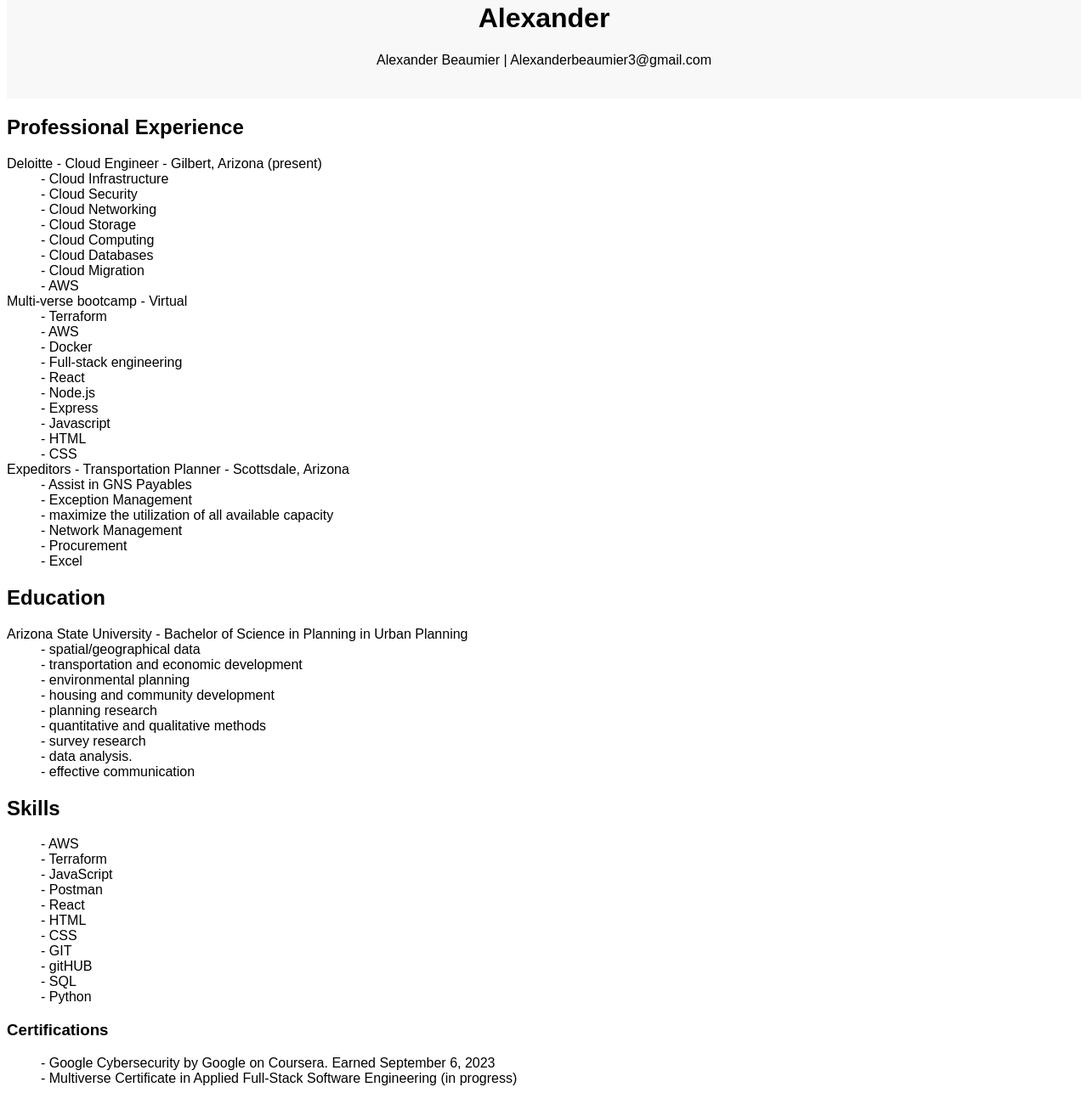
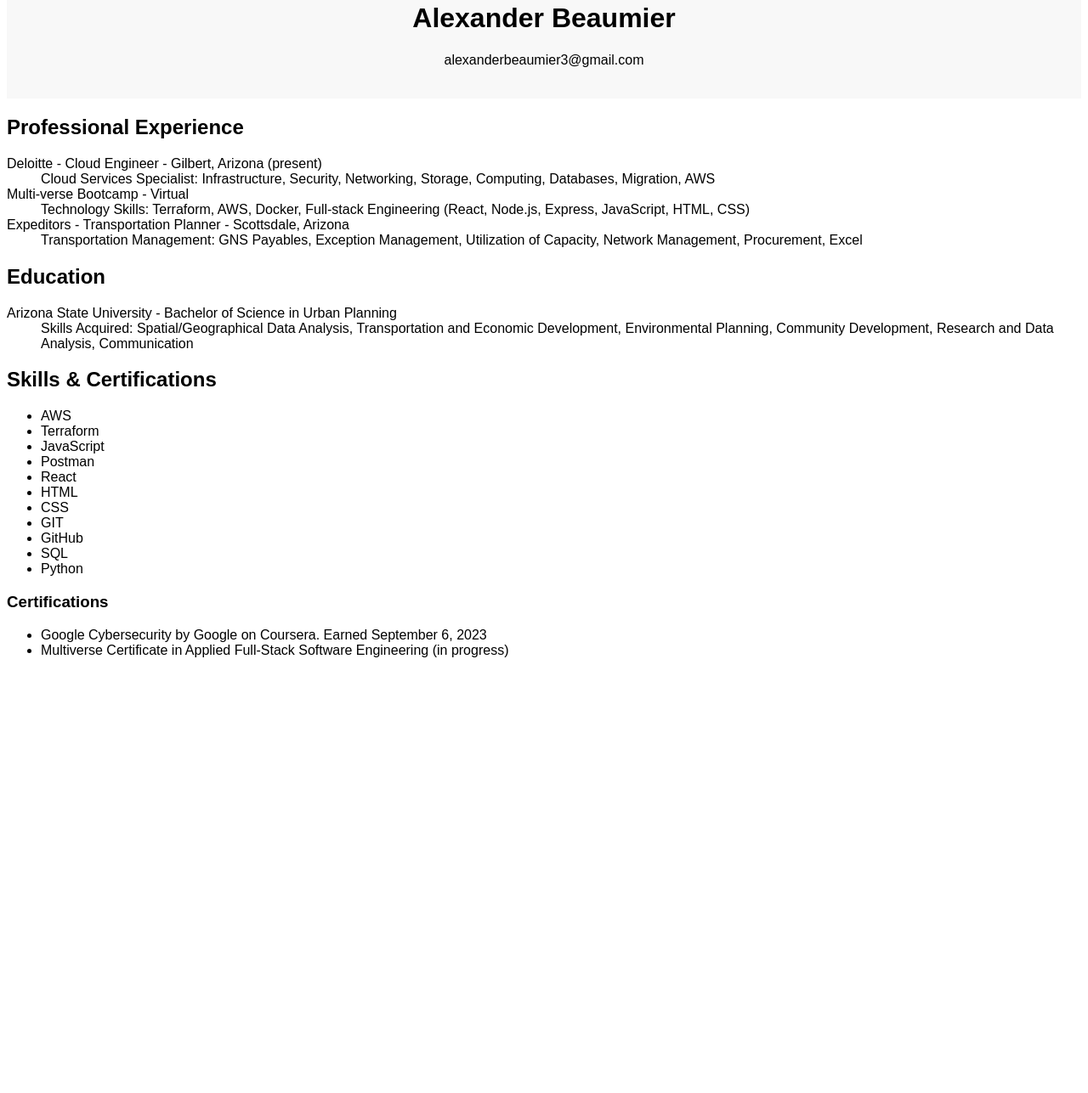
Before and after one commit to Alexanderbeaumier3/alexanderbeaumier-website, a plain HTML site: page index.html in a window 1280 px wide. Shown: the part 206-1493 px from the top of the page at 85% size. After the commit the page ends 997 px from the top, so only its background shows below. Drawn offline with Linux system fonts and the light colour scheme.

Commit message:
Update index.html

```diff
--- a/index.html
+++ b/index.html
@@ -8,80 +8,48 @@
 </head>
 <body>
     <header>
-        <img src="headshot.jpg" alt="Your Headshot" class="headshot">
-        <h1 id="name">Alexander</h1>
-        <p id="contact">Alexander Beaumier | Alexanderbeaumier3@gmail.com</p>
+        <img src="headshot.jpg" alt="Alexander's Headshot" class="headshot">
+        <h1 id="name">Alexander Beaumier</h1>
+        <p id="contact">alexanderbeaumier3@gmail.com</p>
     </header>
     <section id="employment">
         <h2>Professional Experience</h2>
-        <d2>
+        <dl>
             <dt>Deloitte - Cloud Engineer - Gilbert, Arizona (present)</dt>
-            <dd>- Cloud Infrastructure</dd>
-            <dd>- Cloud Security</dd>
-            <dd>- Cloud Networking</dd>
-            <dd>- Cloud Storage</dd>
-            <dd>- Cloud Computing</dd>
-            <dd>- Cloud Databases</dd>
-            <dd>- Cloud Migration</dd>
-            <dd>- AWS</dd>
-
-            <dt>Multi-verse bootcamp - Virtual</dt>
-            <dd>- Terraform</dd>
-            <dd>- AWS</dd>
-            <dd>- Docker</dd>
-            <dd>- Full-stack engineering</dd>
-            <dd>- React</dd>
-            <dd>- Node.js</dd>
-            <dd>- Express</dd>
-            <dd>- Javascript</dd>
-            <dd>- HTML</dd>
-            <dd>- CSS</dd>
-
+            <dd>Cloud Services Specialist: Infrastructure, Security, Networking, Storage, Computing, Databases, Migration, AWS</dd>
+            <dt>Multi-verse Bootcamp - Virtual</dt>
+            <dd>Technology Skills: Terraform, AWS, Docker, Full-stack Engineering (React, Node.js, Express, JavaScript, HTML, CSS)</dd>
             <dt>Expeditors - Transportation Planner - Scottsdale, Arizona</dt>
-            <dd>- Assist in GNS Payables</dd>
-            <dd>- Exception Management</dd>
-            <dd>- maximize the utilization of all available capacity</dd>
-            <dd>- Network Management</dd>
-            <dd>- Procurement</dd>
-            <dd>- Excel</dd>
-        </d2>
-        <div id="timeline"></div>
+            <dd>Transportation Management: GNS Payables, Exception Management, Utilization of Capacity, Network Management, Procurement, Excel</dd>
+        </dl>
     </section>
     <section id="education">
         <h2>Education</h2>
-        <d1>
-            <dt>Arizona State University - Bachelor of Science in Planning in Urban Planning</dt>
-            <dd>- spatial/geographical data</dd>
-            <dd>- transportation and economic development</dd>
-            <dd>- environmental planning</dd>
-            <dd>- housing and community development</dd>
-            <dd>- planning research</dd>
-            <dd>- quantitative and qualitative methods</dd>
-            <dd>- survey research</dd>
-            <dd>- data analysis.</dd>
-            <dd>- effective communication</dd>
-        </d1>
+        <dl>
+            <dt>Arizona State University - Bachelor of Science in Urban Planning</dt>
+            <dd>Skills Acquired: Spatial/Geographical Data Analysis, Transportation and Economic Development, Environmental Planning, Community Development, Research and Data Analysis, Communication</dd>
+        </dl>
     </section>
     <section id="skills">
-        <h2>Skills</h2>
-        <d3>
-            <dd>- AWS</dd>
-            <dd>- Terraform</dd>
-            <dd>- JavaScript</dd>
-            <dd>- Postman</dd>
-            <dd>- React</dd>
-            <dd>- HTML</dd>
-            <dd>- CSS</dd>
-            <dd>- GIT</dd>
-            <dd>- gitHUB</dd>
-            <dd>- SQL</dd>
-            <dd>- Python</dd>
-
-            <h3>Certifications</h3>
-            <dd>- Google Cybersecurity by Google on Coursera. Earned September 6, 2023</dd>
-            <dd>- Multiverse Certificate in Applied Full-Stack Software Engineering (in progress)</dd>
-
-        </d3>
+        <h2>Skills & Certifications</h2>
+        <ul>
+            <li>AWS</li>
+            <li>Terraform</li>
+            <li>JavaScript</li>
+            <li>Postman</li>
+            <li>React</li>
+            <li>HTML</li>
+            <li>CSS</li>
+            <li>GIT</li>
+            <li>GitHub</li>
+            <li>SQL</li>
+            <li>Python</li>
+        </ul>
+        <h3>Certifications</h3>
+        <ul>
+            <li>Google Cybersecurity by Google on Coursera. Earned September 6, 2023</li>
+            <li>Multiverse Certificate in Applied Full-Stack Software Engineering (in progress)</li>
+        </ul>
     </section>
     <script src="script.js"></script>
 </body>
```
